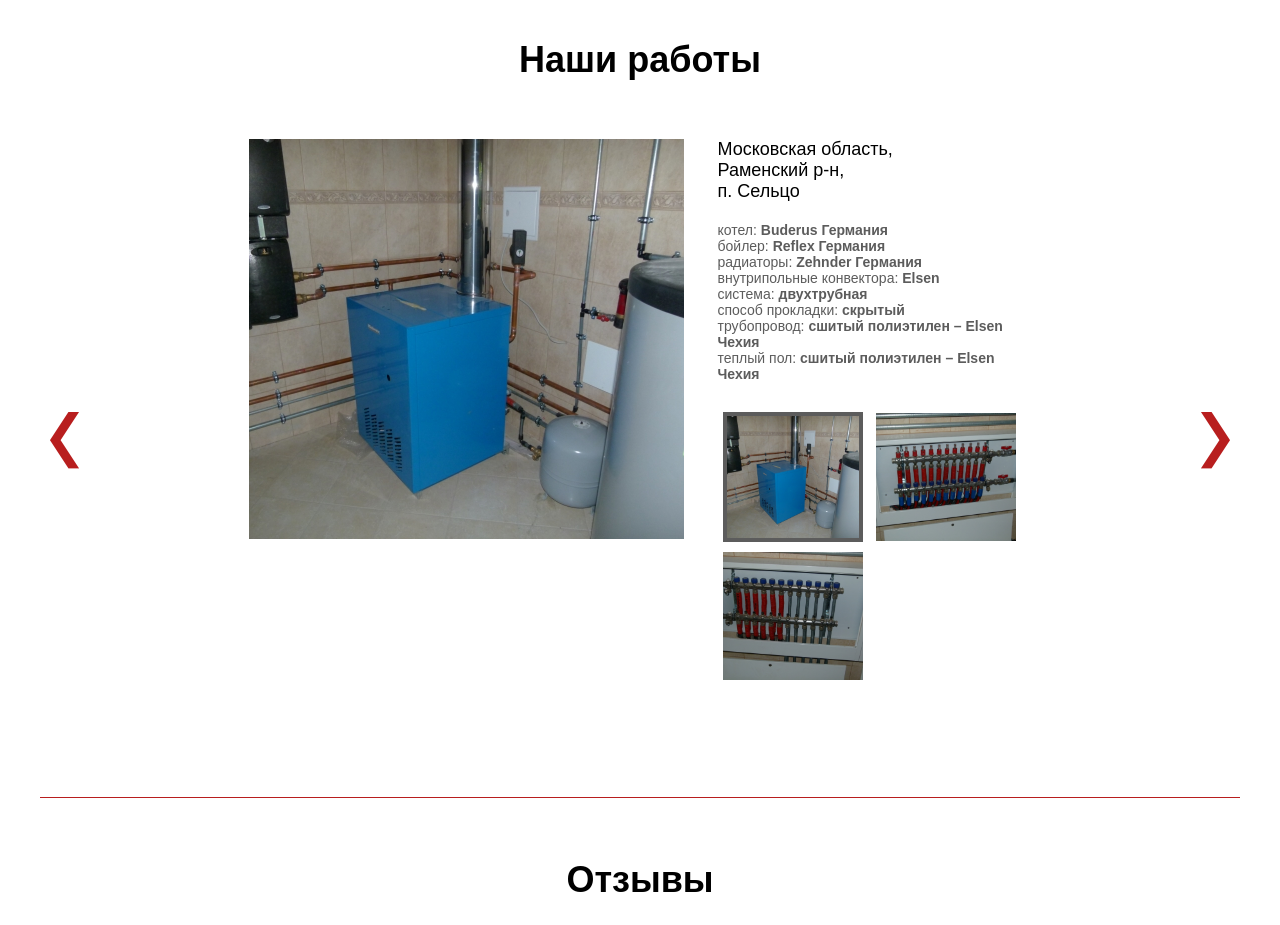
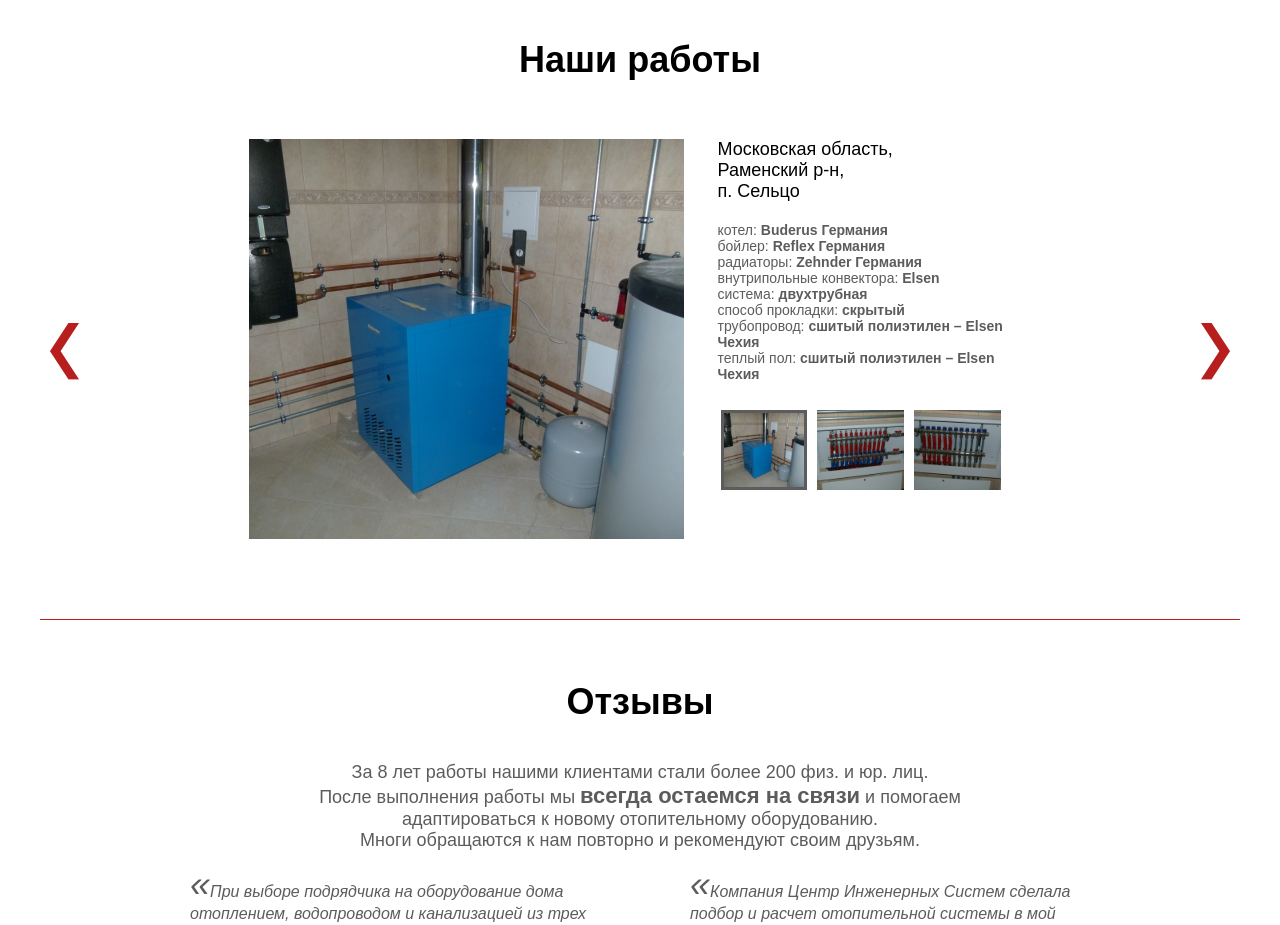
Before and after one commit to vleukhin/domotoplenya, a PHP site: page / in a window 1280 px wide. Shown: the part 4854-5779 px from the top of the page. Run offline with PHP 8.4, Linux system fonts and the light colour scheme.

Commit message:
new portfolio jobs

```diff
--- a/css/style.css
+++ b/css/style.css
@@ -326,18 +326,16 @@ header .contacts .phone {
 #portfolio .job img.main {
   display: block;
   margin: 0 auto;
-  width: 100%;
-  max-width: 435px;
 }
 #portfolio .job img.thumb {
-  max-width: 140px;
-  width: 45.75163399%;
-  margin: 5px;
+  max-height: 80px;
+  height: 26.14379085%;
+  margin: 3px;
   cursor: pointer;
   display: inline;
 }
 #portfolio .job img.thumb.active {
-  border: 4px solid #5c5c5c;
+  border: 3px solid #5c5c5c;
 }
 #portfolio .job .title {
   font-size: 18px;
--- a/index.php
+++ b/index.php
@@ -404,10 +404,10 @@ if (isset($_POST['phone'])) {
 				<div class="job">
 					<div class="container-fluid">
 						<div class="row">
-							<div class="col-xs-12 col-sm-7">
+							<div class="col-xs-12 col-sm-6 col-md-7">
 								<img src="images/portfolio/1/1.jpg" alt="" class="main">
 							</div>
-							<div class="col-xs-12 col-sm-5">
+							<div class="col-xs-12 col-sm-6 col-md-5">
 								<div class="title">
 									Московская область, <br>Раменский р-н,<br> п. Сельцо
 								</div>
@@ -435,10 +435,10 @@ if (isset($_POST['phone'])) {
 				<div class="job">
 					<div class="container-fluid">
 						<div class="row">
-							<div class="col-xs-12 col-sm-7">
+							<div class="col-xs-12 col-sm-6 col-md-7">
 								<img src="images/portfolio/2/1.jpg" alt="" class="main">
 							</div>
-							<div class="col-xs-12 col-sm-5">
+							<div class="col-xs-12 col-sm-6 col-md-5">
 								<div class="title">
 									Московская область, <br>Домодедовский городской округ,<br> КП Фламандия
 								</div>
@@ -467,10 +467,10 @@ if (isset($_POST['phone'])) {
 				<div class="job">
 					<div class="container-fluid">
 						<div class="row">
-							<div class="col-xs-12 col-sm-7">
+							<div class="col-xs-12 col-sm-6 col-md-7">
 								<img src="images/portfolio/3/1.jpg" alt="" class="main">
 							</div>
-							<div class="col-xs-12 col-sm-5">
+							<div class="col-xs-12 col-sm-6 col-md-5">
 								<div class="title">
 									Тула
 								</div>
@@ -489,6 +489,7 @@ if (isset($_POST['phone'])) {
 									<img src="images/portfolio/3/1.jpg" alt="" class="thumb active">
 									<img src="images/portfolio/3/2.jpg" alt="" class="thumb">
 									<img src="images/portfolio/3/3.jpg" alt="" class="thumb">
+									<img src="images/portfolio/3/4.jpg" alt="" class="thumb">
 								</div>
 							</div>
 						</div>
@@ -499,10 +500,10 @@ if (isset($_POST['phone'])) {
 				<div class="job">
 					<div class="container-fluid">
 						<div class="row">
-							<div class="col-xs-12 col-sm-7">
+							<div class="col-xs-12 col-sm-6 col-md-7">
 								<img src="images/portfolio/3/1.jpg" alt="" class="main">
 							</div>
-							<div class="col-xs-12 col-sm-5">
+							<div class="col-xs-12 col-sm-6 col-md-5">
 								<div class="title">
 									Москва, <br>КП Сосновый бор
 								</div>
@@ -519,7 +520,6 @@ if (isset($_POST['phone'])) {
 								<div class="images">
 									<img src="images/portfolio/4/1.jpg" alt="" class="thumb active">
 									<img src="images/portfolio/4/2.jpg" alt="" class="thumb">
-									<img src="images/portfolio/4/3.jpg" alt="" class="thumb">
 								</div>
 							</div>
 						</div>
--- a/less/style.less
+++ b/less/style.less
@@ -402,24 +402,21 @@ header {
 		padding: 20px;
 		max-width: 850px;
 		margin: 0 auto;
-		//border: 1px solid black;
 
 		img{
 			&.main{
 				display: block;
 				margin: 0 auto;
-				width: 100%;
-				max-width: 435px;
 			}
 			&.thumb{
-				max-width: 140px;
-				width: percentage(140px/306px);
-				margin: 5px;
+				max-height: 80px;
+				height: percentage(80px/306px);
+				margin: 3px;
 				cursor: pointer;
 				display: inline;
 
 				&.active{
-					border: 4px solid @color-gray;
+					border: 3px solid @color-gray;
 				}
 			}
 		}
```
Also changed, not shown: images/portfolio/3/1.jpg (added), images/portfolio/3/2.jpg (added), images/portfolio/3/3.jpg (added), images/portfolio/3/4.jpg (added), images/portfolio/4/1.jpg (added), images/portfolio/4/2.jpg (added).
